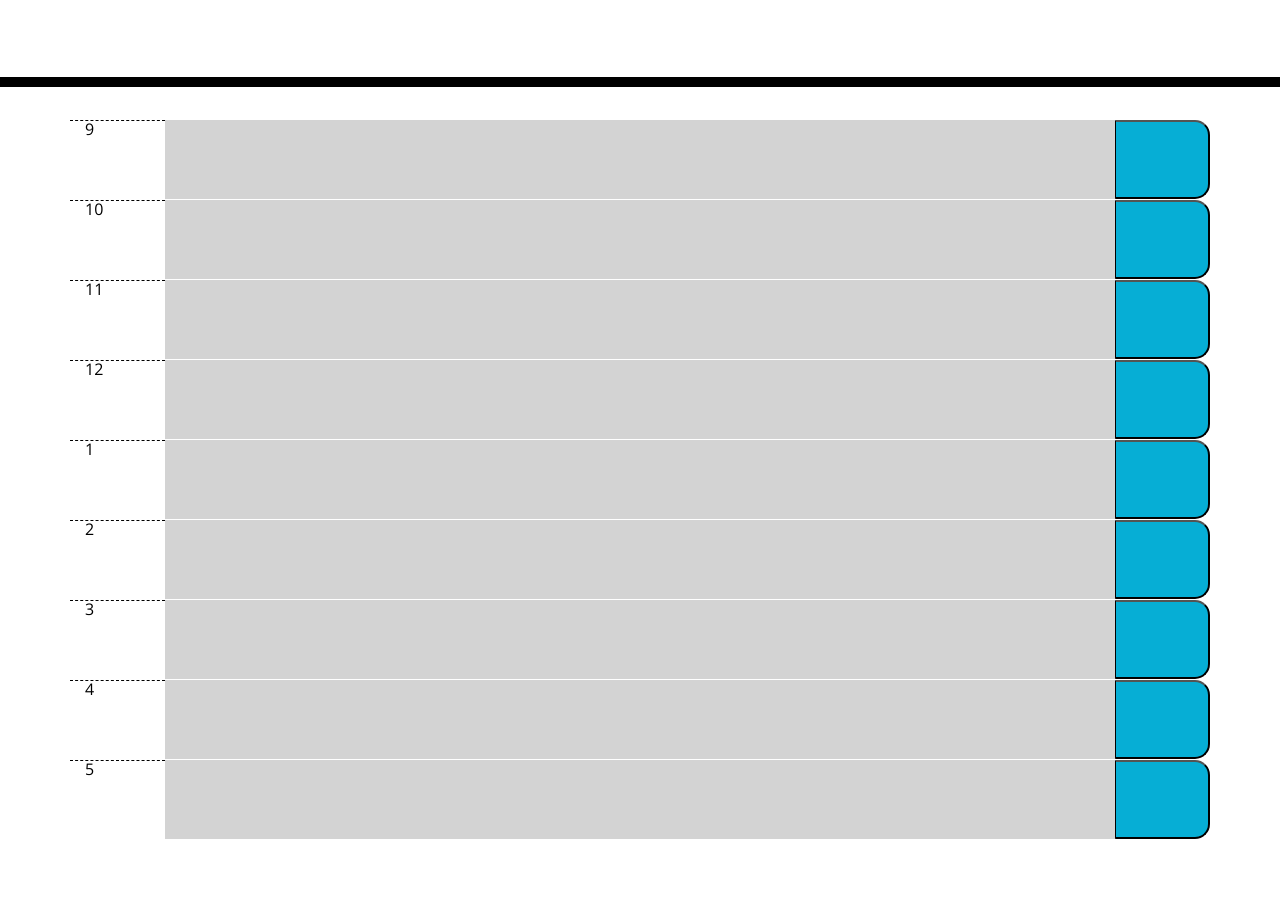
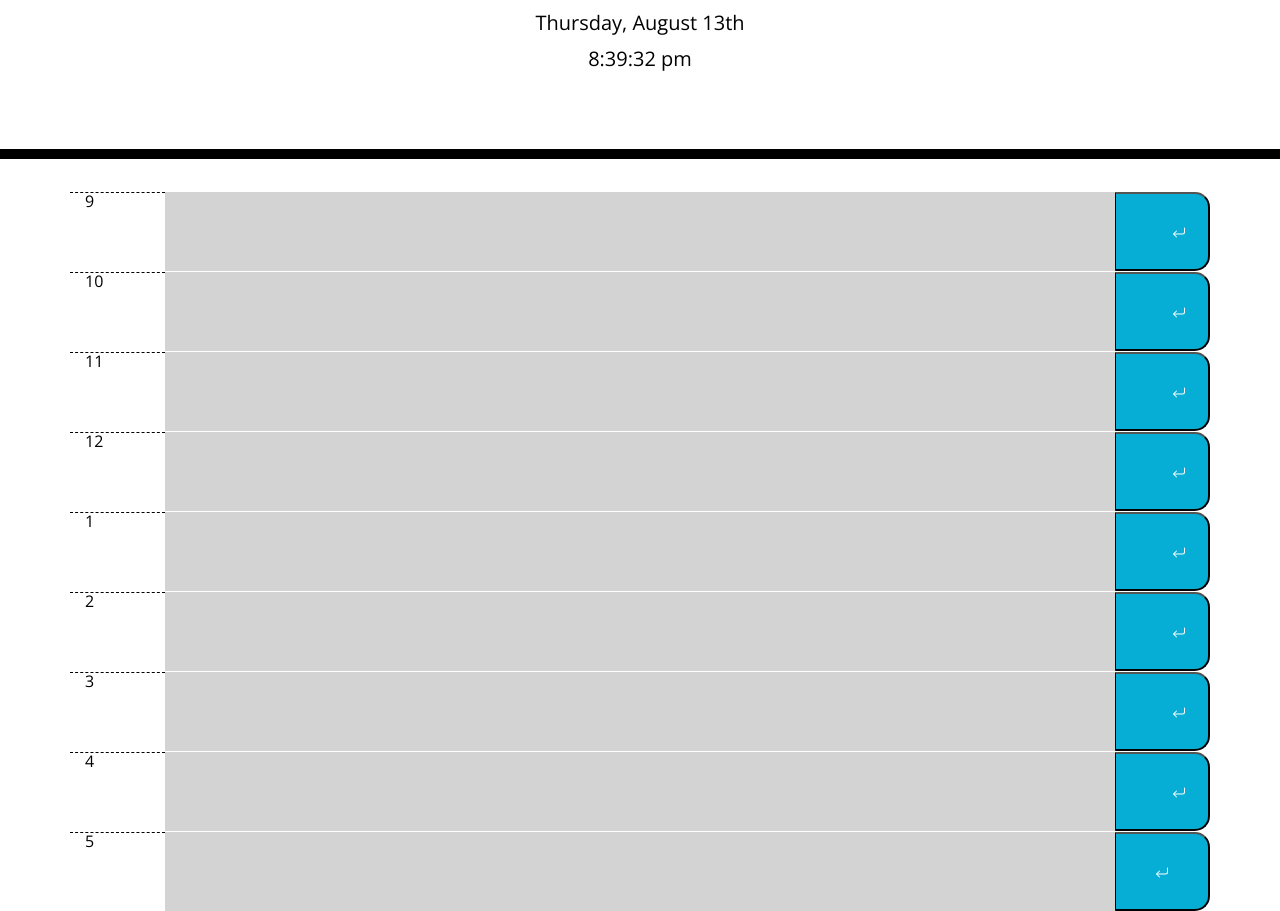
Before and after one commit to moonstripe/hw5-dailyScheduler, a plain HTML site: page Develop/index.html in a window 1280 px wide. Shown: the part 181-1092 px from the top of the page. Before the commit the page ends 1020 px from the top, so only its background shows below. Drawn offline with nearby package versions, Linux system fonts and the light colour scheme.

Commit message:
quality of life improvements

```diff
--- a/Develop/index.html
+++ b/Develop/index.html
@@ -1,23 +1,14 @@
 <!DOCTYPE html>
 <html lang="en">
+
 <head>
   <meta charset="UTF-8" />
   <meta name="viewport" content="width=device-width, initial-scale=1.0" />
   <meta http-equiv="X-UA-Compatible" content="ie=edge" />
-    <link
-      rel="stylesheet"
-      href="https://stackpath.bootstrapcdn.com/bootstrap/4.3.1/css/bootstrap.min.css"
-    />
-    <link
-      rel="stylesheet"
-      href="https://use.fontawesome.com/releases/v5.8.1/css/all.css"
-      integrity="sha384-50oBUHEmvpQ+1lW4y57PTFmhCaXp0ML5d60M1M7uH2+nqUivzIebhndOJK28anvf"
-      crossorigin="anonymous"
-    />
-    <link
-      href="https://fonts.googleapis.com/css?family=Open+Sans&display=swap"
-      rel="stylesheet"
-    />
+  <link rel="stylesheet" href="https://stackpath.bootstrapcdn.com/bootstrap/4.3.1/css/bootstrap.min.css" />
+  <link rel="stylesheet" href="https://use.fontawesome.com/releases/v5.8.1/css/all.css"
+    integrity="sha384-50oBUHEmvpQ+1lW4y57PTFmhCaXp0ML5d60M1M7uH2+nqUivzIebhndOJK28anvf" crossorigin="anonymous" />
+  <link href="https://fonts.googleapis.com/css?family=Open+Sans&display=swap" rel="stylesheet" />
   <link rel="stylesheet" href="style.css" />
   <title>Work Day Scheduler</title>
 </head>
@@ -33,51 +24,122 @@
     <div class="row">
       <p class="hour col-1">9</p>
       <input type="text" class="col-10" id='hour9'>
-        <button type="submit" class="saveBtn col-1"></button>
+      <button type="submit" class="saveBtn col-1">
+        <svg width="1em" height="1em" viewBox="0 0 16 16" class="bi bi-arrow-return-left" fill="currentColor"
+          xmlns="http://www.w3.org/2000/svg">
+          <path fill-rule="evenodd"
+            d="M5.854 5.646a.5.5 0 0 1 0 .708L3.207 9l2.647 2.646a.5.5 0 0 1-.708.708l-3-3a.5.5 0 0 1 0-.708l3-3a.5.5 0 0 1 .708 0z" />
+          <path fill-rule="evenodd"
+            d="M13.5 2.5a.5.5 0 0 1 .5.5v4a2.5 2.5 0 0 1-2.5 2.5H3a.5.5 0 0 1 0-1h8.5A1.5 1.5 0 0 0 13 7V3a.5.5 0 0 1 .5-.5z" />
+        </svg>
+      </button>
     </div>
     <div class="row">
       <p class="hour col-1">10</p>
       <input type="text" class="col-10" id='hour10'>
-        <button type="submit" class="saveBtn col-1"></button>
+      <button type="submit" class="saveBtn col-1">
+        <svg width="1em" height="1em" viewBox="0 0 16 16" class="bi bi-arrow-return-left" fill="currentColor"
+          xmlns="http://www.w3.org/2000/svg">
+          <path fill-rule="evenodd"
+            d="M5.854 5.646a.5.5 0 0 1 0 .708L3.207 9l2.647 2.646a.5.5 0 0 1-.708.708l-3-3a.5.5 0 0 1 0-.708l3-3a.5.5 0 0 1 .708 0z" />
+          <path fill-rule="evenodd"
+            d="M13.5 2.5a.5.5 0 0 1 .5.5v4a2.5 2.5 0 0 1-2.5 2.5H3a.5.5 0 0 1 0-1h8.5A1.5 1.5 0 0 0 13 7V3a.5.5 0 0 1 .5-.5z" />
+        </svg>
+      </button>
     </div>
     <div class="row">
       <p class="hour col-1">11</p>
       <input type="text" class="col-10" id='hour11'>
-        <button type="submit" class="saveBtn col-1"></button>
+      <button type="submit" class="saveBtn col-1">
+        <svg width="1em" height="1em" viewBox="0 0 16 16" class="bi bi-arrow-return-left" fill="currentColor"
+          xmlns="http://www.w3.org/2000/svg">
+          <path fill-rule="evenodd"
+            d="M5.854 5.646a.5.5 0 0 1 0 .708L3.207 9l2.647 2.646a.5.5 0 0 1-.708.708l-3-3a.5.5 0 0 1 0-.708l3-3a.5.5 0 0 1 .708 0z" />
+          <path fill-rule="evenodd"
+            d="M13.5 2.5a.5.5 0 0 1 .5.5v4a2.5 2.5 0 0 1-2.5 2.5H3a.5.5 0 0 1 0-1h8.5A1.5 1.5 0 0 0 13 7V3a.5.5 0 0 1 .5-.5z" />
+        </svg>
+      </button>
     </div>
     <div class="row">
       <p class="hour col-1">12</p>
       <input type="text" class="col-10" id='hour12'>
-        <button type="submit" class="saveBtn col-1"></button>
+      <button type="submit" class="saveBtn col-1">
+        <svg width="1em" height="1em" viewBox="0 0 16 16" class="bi bi-arrow-return-left" fill="currentColor"
+          xmlns="http://www.w3.org/2000/svg">
+          <path fill-rule="evenodd"
+            d="M5.854 5.646a.5.5 0 0 1 0 .708L3.207 9l2.647 2.646a.5.5 0 0 1-.708.708l-3-3a.5.5 0 0 1 0-.708l3-3a.5.5 0 0 1 .708 0z" />
+          <path fill-rule="evenodd"
+            d="M13.5 2.5a.5.5 0 0 1 .5.5v4a2.5 2.5 0 0 1-2.5 2.5H3a.5.5 0 0 1 0-1h8.5A1.5 1.5 0 0 0 13 7V3a.5.5 0 0 1 .5-.5z" />
+        </svg>
+      </button>
     </div>
     <div class="row">
       <p class="hour col-1">1</p>
       <input type="text" class="col-10" id='hour13'>
-        <button type="submit" class="saveBtn col-1"></button>
+      <button type="submit" class="saveBtn col-1">
+        <svg width="1em" height="1em" viewBox="0 0 16 16" class="bi bi-arrow-return-left" fill="currentColor"
+          xmlns="http://www.w3.org/2000/svg">
+          <path fill-rule="evenodd"
+            d="M5.854 5.646a.5.5 0 0 1 0 .708L3.207 9l2.647 2.646a.5.5 0 0 1-.708.708l-3-3a.5.5 0 0 1 0-.708l3-3a.5.5 0 0 1 .708 0z" />
+          <path fill-rule="evenodd"
+            d="M13.5 2.5a.5.5 0 0 1 .5.5v4a2.5 2.5 0 0 1-2.5 2.5H3a.5.5 0 0 1 0-1h8.5A1.5 1.5 0 0 0 13 7V3a.5.5 0 0 1 .5-.5z" />
+        </svg>
+      </button>
     </div>
     <div class="row">
       <p class="hour col-1">2</p>
       <input type="text" class="col-10" id='hour14'>
-        <button type="submit" class="saveBtn col-1"></button>
+      <button type="submit" class="saveBtn col-1">
+        <svg width="1em" height="1em" viewBox="0 0 16 16" class="bi bi-arrow-return-left" fill="currentColor"
+          xmlns="http://www.w3.org/2000/svg">
+          <path fill-rule="evenodd"
+            d="M5.854 5.646a.5.5 0 0 1 0 .708L3.207 9l2.647 2.646a.5.5 0 0 1-.708.708l-3-3a.5.5 0 0 1 0-.708l3-3a.5.5 0 0 1 .708 0z" />
+          <path fill-rule="evenodd"
+            d="M13.5 2.5a.5.5 0 0 1 .5.5v4a2.5 2.5 0 0 1-2.5 2.5H3a.5.5 0 0 1 0-1h8.5A1.5 1.5 0 0 0 13 7V3a.5.5 0 0 1 .5-.5z" />
+        </svg>
+      </button>
     </div>
     <div class="row">
       <p class="hour col-1">3</p>
       <input type="text" class="col-10" id='hour15'>
-        <button type="submit" class="saveBtn col-1"></button>
+      <button type="submit" class="saveBtn col-1">
+        <svg width="1em" height="1em" viewBox="0 0 16 16" class="bi bi-arrow-return-left" fill="currentColor"
+          xmlns="http://www.w3.org/2000/svg">
+          <path fill-rule="evenodd"
+            d="M5.854 5.646a.5.5 0 0 1 0 .708L3.207 9l2.647 2.646a.5.5 0 0 1-.708.708l-3-3a.5.5 0 0 1 0-.708l3-3a.5.5 0 0 1 .708 0z" />
+          <path fill-rule="evenodd"
+            d="M13.5 2.5a.5.5 0 0 1 .5.5v4a2.5 2.5 0 0 1-2.5 2.5H3a.5.5 0 0 1 0-1h8.5A1.5 1.5 0 0 0 13 7V3a.5.5 0 0 1 .5-.5z" />
+        </svg>
+      </button>
     </div>
     <div class="row">
       <p class="hour col-1">4</p>
       <input type="text" class="col-10" id='hour16'>
-        <button type="submit" class="saveBtn col-1"></button>
+      <button type="submit" class="saveBtn col-1">
+        <svg width="1em" height="1em" viewBox="0 0 16 16" class="bi bi-arrow-return-left" fill="currentColor"
+          xmlns="http://www.w3.org/2000/svg">
+          <path fill-rule="evenodd"
+            d="M5.854 5.646a.5.5 0 0 1 0 .708L3.207 9l2.647 2.646a.5.5 0 0 1-.708.708l-3-3a.5.5 0 0 1 0-.708l3-3a.5.5 0 0 1 .708 0z" />
+          <path fill-rule="evenodd"
+            d="M13.5 2.5a.5.5 0 0 1 .5.5v4a2.5 2.5 0 0 1-2.5 2.5H3a.5.5 0 0 1 0-1h8.5A1.5 1.5 0 0 0 13 7V3a.5.5 0 0 1 .5-.5z" />
+        </svg>
+      </button>
     </div>
     <div class="row">
       <p class="hour col-1">5</p>
       <input type="text" class="col-10" id='hour17'>
-        <button type="submit" class="saveBtn col-1"></button>
+      <button type="submit" class="saveBtn col-1"><svg width="1em" height="1em" viewBox="0 0 16 16" class="bi bi-arrow-return-left" fill="currentColor"
+        xmlns="http://www.w3.org/2000/svg">
+        <path fill-rule="evenodd"
+          d="M5.854 5.646a.5.5 0 0 1 0 .708L3.207 9l2.647 2.646a.5.5 0 0 1-.708.708l-3-3a.5.5 0 0 1 0-.708l3-3a.5.5 0 0 1 .708 0z" />
+        <path fill-rule="evenodd"
+          d="M13.5 2.5a.5.5 0 0 1 .5.5v4a2.5 2.5 0 0 1-2.5 2.5H3a.5.5 0 0 1 0-1h8.5A1.5 1.5 0 0 0 13 7V3a.5.5 0 0 1 .5-.5z" />
+      </svg></button>
     </div>
   </div>
   <script src="https://code.jquery.com/jquery-3.4.1.min.js"></script>
   <script src="https://cdnjs.cloudflare.com/ajax/libs/moment.js/2.24.0/moment.min.js"></script>
   <script src="javascript.js"></script>
 </body>
+
 </html>
--- a/Develop/javascript.js
+++ b/Develop/javascript.js
@@ -1,12 +1,15 @@
-// $('#hour9').val(localStorage.getItem('hour9'));
-// $('#hour10').val(localStorage.getItem('hour10'));
-// $('#hour11').val(localStorage.getItem('hour11'));
-// $('#hour12').val(localStorage.getItem('hour12'));
-// $('#hour13').val(localStorage.getItem('hour13'));
-// $('#hour14').val(localStorage.getItem('hour14'));
-// $('#hour15').val(localStorage.getItem('hour15'));
-// $('#hour16').val(localStorage.getItem('hour16'));
-// $('#hour17').val(localStorage.getItem('hour17'));
+const $currentDay = $('#currentDay');
+const $currentTime = $('#currentTime');
+
+setInterval(function () {
+    Time = moment();
+    currentTime = moment().format("h:mm:ss a");
+
+    currentDay = moment().format("dddd, MMMM Do");
+    $currentDay.text(currentDay);
+    $currentTime.text(currentTime);
+
+}, 1000);
 
 for (let index = 9; index < 18; index++) {
 
```
Lines whose indentation alone changed are shown as unchanged.
